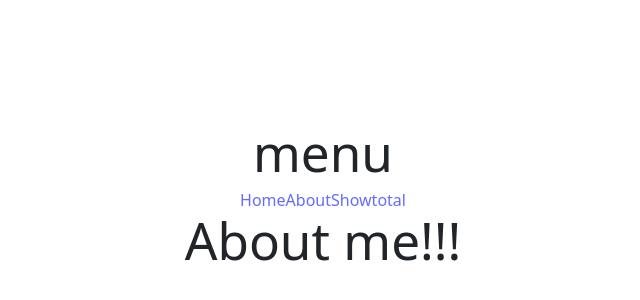
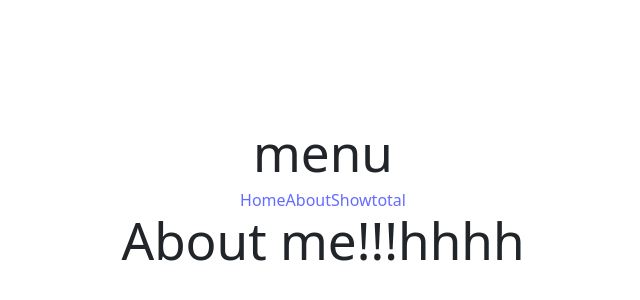
Before and after one commit to bank006/shabuu, a React (Vite) app: page / in a window 1280 px wide. Shown: the part 200-500 px from the top of the page, without its empty margins (317-957 px from the left). Built offline with nearby package versions, Linux system fonts and the light colour scheme.

Commit message:
again commit

```diff
--- a/src/pages/About.jsx
+++ b/src/pages/About.jsx
@@ -4,7 +4,7 @@ function About() {
 
   return (
     <div>
-        <h1>About me!!!</h1>
+        <h1>About me!!!hhhh</h1>
     </div>
   )
 }
```
